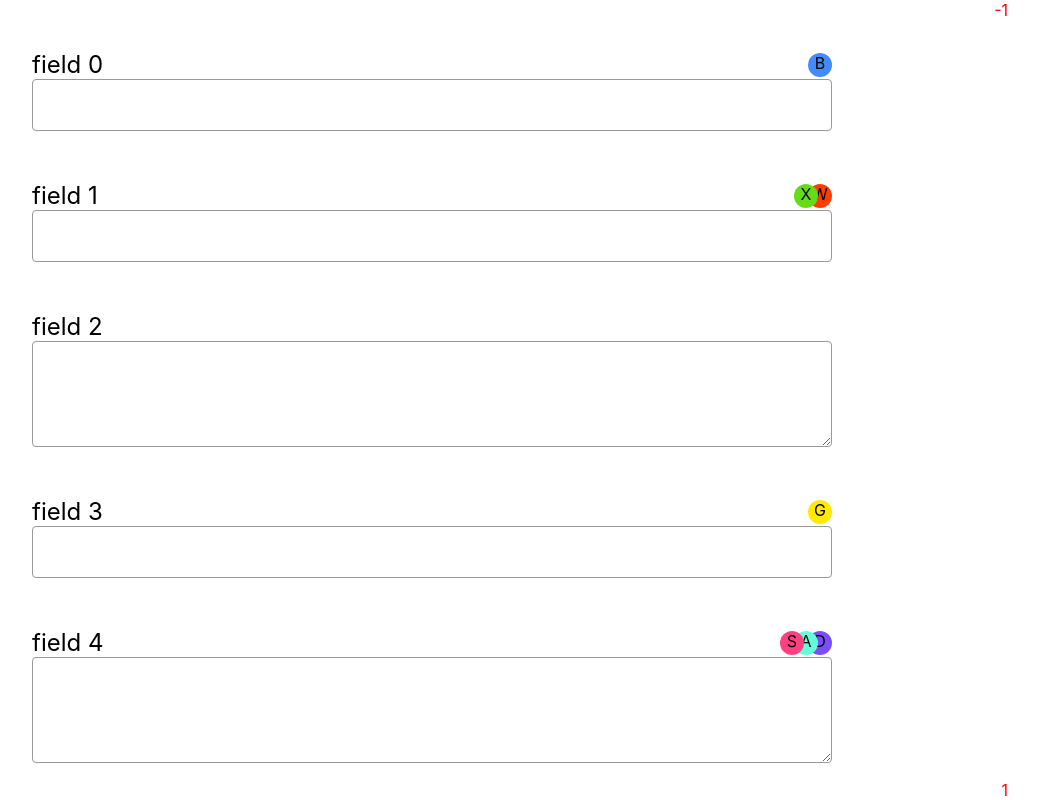
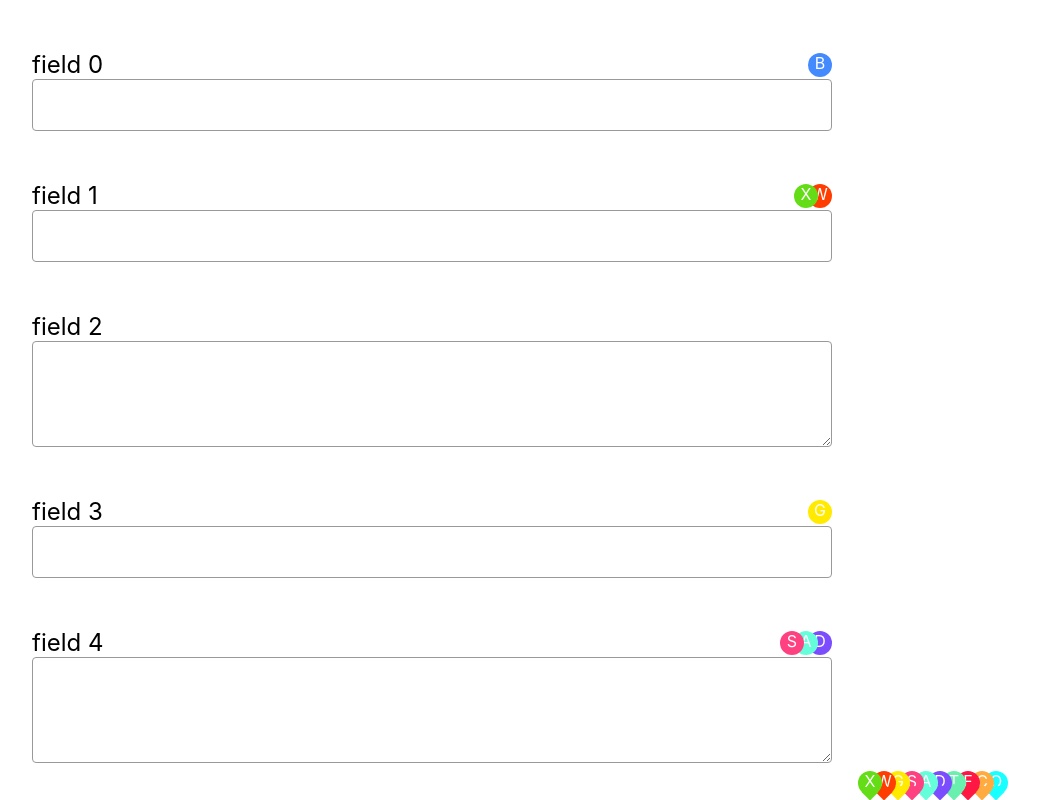
Before and after one commit to 9ae/sanity-ava, a React (Create React App) app: page / in a window 1280 px wide. Shown: the whole page, without its empty margins (208-1247 px from the left). Built offline with nearby package versions, Linux system fonts and the light colour scheme.

Commit message:
render tips

```diff
--- a/src/App.css
+++ b/src/App.css
@@ -97,10 +97,12 @@
   height: 24px;
   border-radius: 12px;
   position: relative;
+  background-color: var(--user-color);
 
   /* to remove */
   text-align: center;
   margin-left: -10px;
+  color: white;
 }
 
 .above-fold, .below-fold {
@@ -110,22 +112,38 @@
   z-index: 5;
   right: 5%;
 
-  color:red;
+  display: flex;
+  justify-content: flex-start;
+  flex-direction: row-reverse;
+
 }
 
 .above-fold {
-  top: 0;
+  top: 5px;
+}
+
+.above-fold .avatar::after {
+  content: " ";
+  background-color: var(--user-color);
+  display: inline-block;
+  width: 12px;
+  height: 12px;
+  transform: rotate(45deg);
+  position: absolute;
+  top: -3px;
+  transition: bottom 1s;
+  left: calc(50% - 6px);
 }
 
 
 .below-fold {
-  bottom: 0;
+  bottom: 5px;
 }
 
-/*
-.avatar.tip::after {
+
+.below-fold .avatar::after {
   content: " ";
-  background-color: skyblue;
+  background-color: var(--user-color);
   display: inline-block;
   width: 12px;
   height: 12px;
@@ -135,4 +153,3 @@
   transition: bottom 1s;
   left: calc(50% - 6px);
 }
-*/
--- a/src/App.js
+++ b/src/App.js
@@ -71,16 +71,27 @@ class App extends React.Component {
   }
 
   render() {
-  const fields = this.props.fields.map( (f, i) => (<div key={i} data-index={i} className="row" ref={this.refRows[i]}>
+
+  const {fields} = this.props
+  const {lastAboveIndex, lastBelowIndex} = this.state
+
+  // TODO throw in its own component?
+  const renderAvatar = (u) => (<div key={u.name} className="avatar" style={{"--user-color": u.color}}>{u.name.charAt(0)}</div>)
+
+  const aboveUsers = lastAboveIndex !== -1 ? fields.slice(0, lastAboveIndex + 1).map(f => f.on).flat().map(renderAvatar) : "";
+
+  const belowUsers = lastBelowIndex !== fields.length ? fields.slice(lastBelowIndex).map(f => f.on).reverse().flat().map(renderAvatar) : ""
+
+  const fieldsView = fields.map( (f, i) => (<div key={i} data-index={i} className="row" ref={this.refRows[i]}>
     <label>{f.name}</label>
-  <div className="presence">{f.on.map( u => (<div key={u.name} className="avatar" style={{backgroundColor : u.color }}>{u.name.charAt(0)}</div>) )}</div>
+  <div className="presence">{f.on.map(renderAvatar)}</div>
     {f.type === "textarea" ? (<textarea></textarea>) : (<input type="text" />) }
   </div>));
     return (
       <div id="page">
-        <div className="above-fold">{this.state.lastAboveIndex}</div>
-        <div className="container">{fields}</div>
-        <div className="below-fold">{this.state.lastBelowIndex}</div>
+        <div className="above-fold">{aboveUsers}</div>
+        <div className="container">{fieldsView}</div>
+        <div className="below-fold">{belowUsers}</div>
       </div>
     );
   }
```
